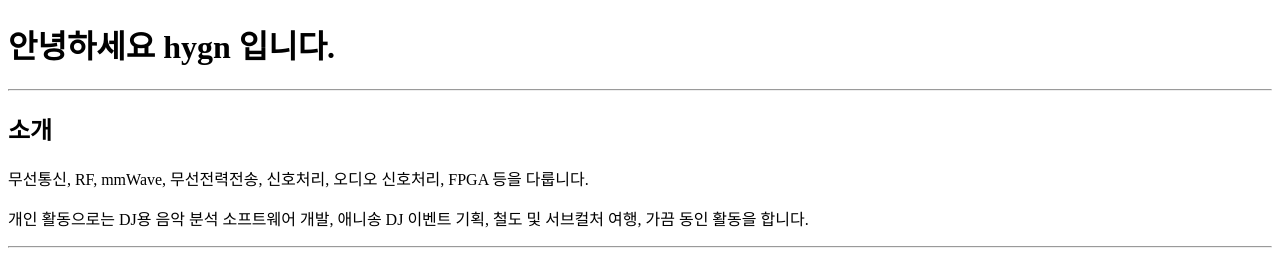
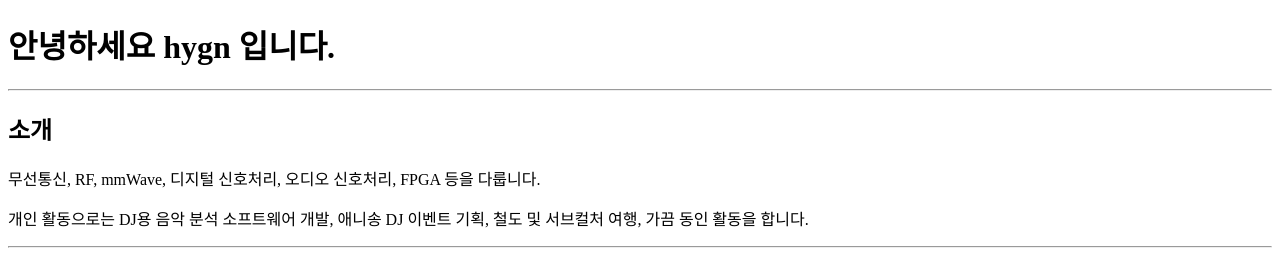
Before and after one commit to hygn/hygn.moe, a plain HTML site: page index.html in a window 1280 px wide. Shown: the top 256 px of the page. Drawn offline with Linux system fonts and the light colour scheme.

Commit message:
Update index.html

```diff
--- a/index.html
+++ b/index.html
@@ -22,7 +22,7 @@
     <h2>소개</h2>
 
     <p>
-        무선통신, RF, mmWave, 무선전력전송, 신호처리, 오디오 신호처리,
+        무선통신, RF, mmWave, 디지털 신호처리, 오디오 신호처리,
         FPGA 등을 다룹니다.
     </p>
 
```
